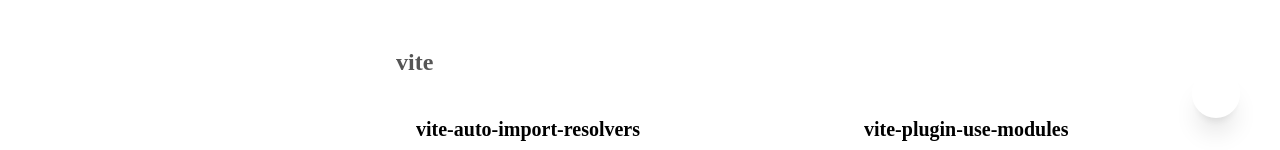
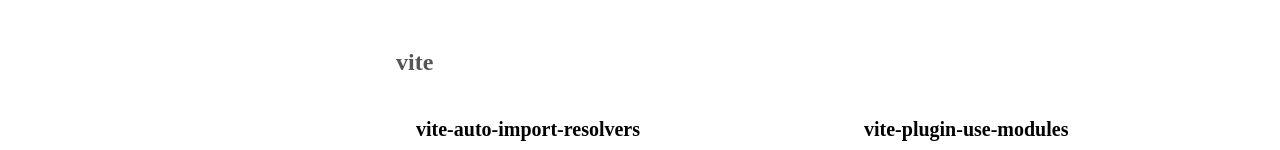
Before and after one commit to markthree/mysite, a Nuxt app: page / in a window 1280 px wide. Shown: the part 650-800 px from the top of the page. Built offline with nearby package versions, Linux system fonts and the light colour scheme.

Commit message:
chore(components): add backtop/visible, animate-bounce

```diff
--- a/components/BackTop.vue
+++ b/components/BackTop.vue
@@ -5,11 +5,19 @@
 			behavior: 'smooth'
 		})
 	}
+	const isScrollingRef = ref(false)
+	onMounted(() => {
+		const { arrivedState } = useScroll(window)
+		watchEffect(() => {
+			isScrollingRef.value = !arrivedState.top
+		})
+	})
 </script>
 
 <template>
 	<div
-		class="bg-white rounded-full cursor-pointer flex h-12 shadow-xl right-10 bottom-8 w-12 items-center justify-center fixed"
+		v-show="isScrollingRef"
+		class="bg-white rounded-full cursor-pointer flex h-12 shadow-xl right-10 bottom-8 animate-bounce w-12 items-center justify-center fixed"
 		dark="bg-gray-600 text-white"
 		@click="backTop()"
 	>
```
